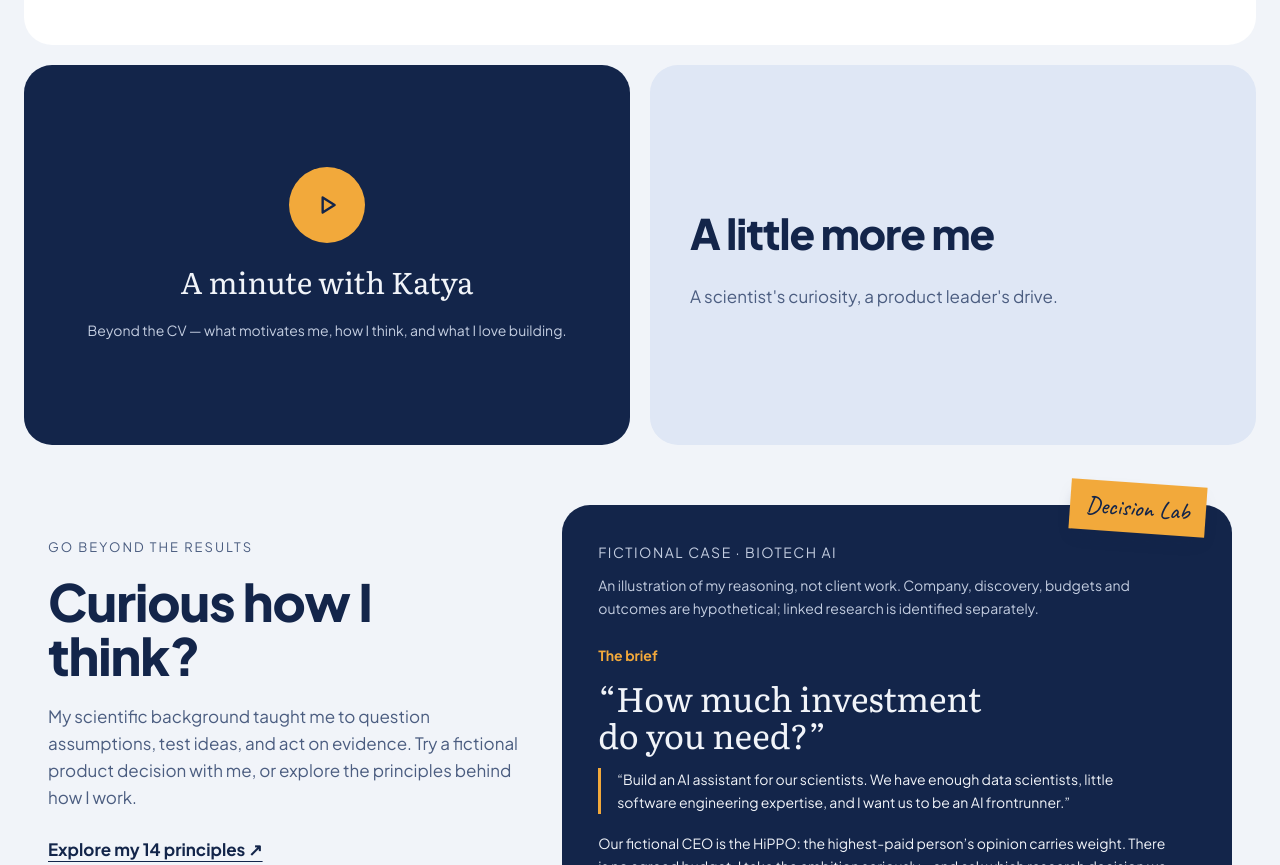
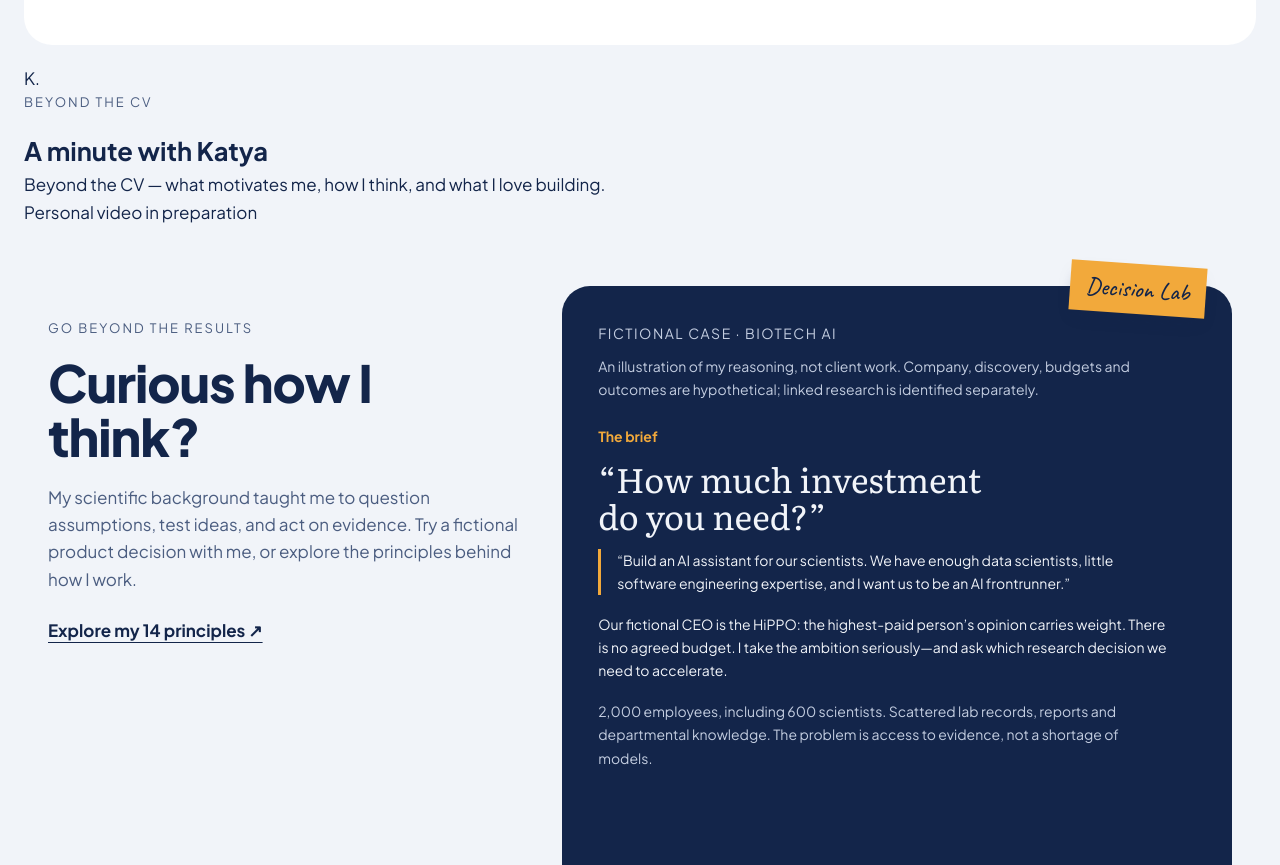
Before and after one commit to katerina2103/aboutme, an Eleventy site: page src/index.njk in a window 1280 px wide. Shown: the part 1102-1967 px from the top of the page. Built offline with nearby package versions, Linux system fonts and the light colour scheme; Eleventy itself is replaced by a stand-in of ours; files that its build step writes are made by us from their sources.

Commit message:
Render compact personal video invitation

```diff
--- a/src/_includes/sections/video-and-meet.njk
+++ b/src/_includes/sections/video-and-meet.njk
@@ -1,14 +1,16 @@
 {% set video = site.video_and_meet.video_card %}
-{% set meet = site.video_and_meet.meet_card %}
-<div class="duo">
-  {% if video.video_link %}<a class="video video--link" href="{{ video.video_link }}" data-reveal style="--i: 0">{% else %}<section class="video" data-reveal style="--i: 0">{% endif %}
-    <span class="video__play" aria-hidden="true"><svg width="26" height="26" viewBox="0 0 24 24" fill="none" stroke="#13254a" stroke-width="2.2" stroke-linejoin="round"><path d="M8 5l11 7-11 7z"></path></svg></span>
-    <h3 class="video__title">{{ video.title }}</h3>
-    <p class="video__caption">{{ video.caption }}</p>
-  {% if video.video_link %}</a>{% else %}</section>{% endif %}
-  <section class="meet" data-reveal style="--i: 1">
-    <h2 class="meet__title">{{ meet.title }}</h2>
-    <p class="meet__text">{{ meet.text | mdInline | safe }}</p>
-    {% if meet.handwritten_note %}<p class="meet__note">{{ meet.handwritten_note }}</p>{% endif %}
-  </section>
-</div>
+<section class="intro-video" aria-labelledby="intro-video-title" data-reveal>
+  <div class="intro-video__visual" aria-hidden="true">
+    <span class="intro-video__monogram">K.</span>
+  </div>
+  <div class="intro-video__content">
+    <p class="eyebrow">Beyond the CV</p>
+    <h2 id="intro-video-title" class="intro-video__title">{{ video.title }}</h2>
+    <p class="intro-video__caption">{{ video.caption }}</p>
+    {% if video.video_link %}
+    <a class="intro-video__link" href="{{ video.video_link }}" target="_blank" rel="noopener noreferrer">Watch my introduction ↗</a>
+    {% else %}
+    <p class="intro-video__status">{{ video.status }}</p>
+    {% endif %}
+  </div>
+</section>
```
